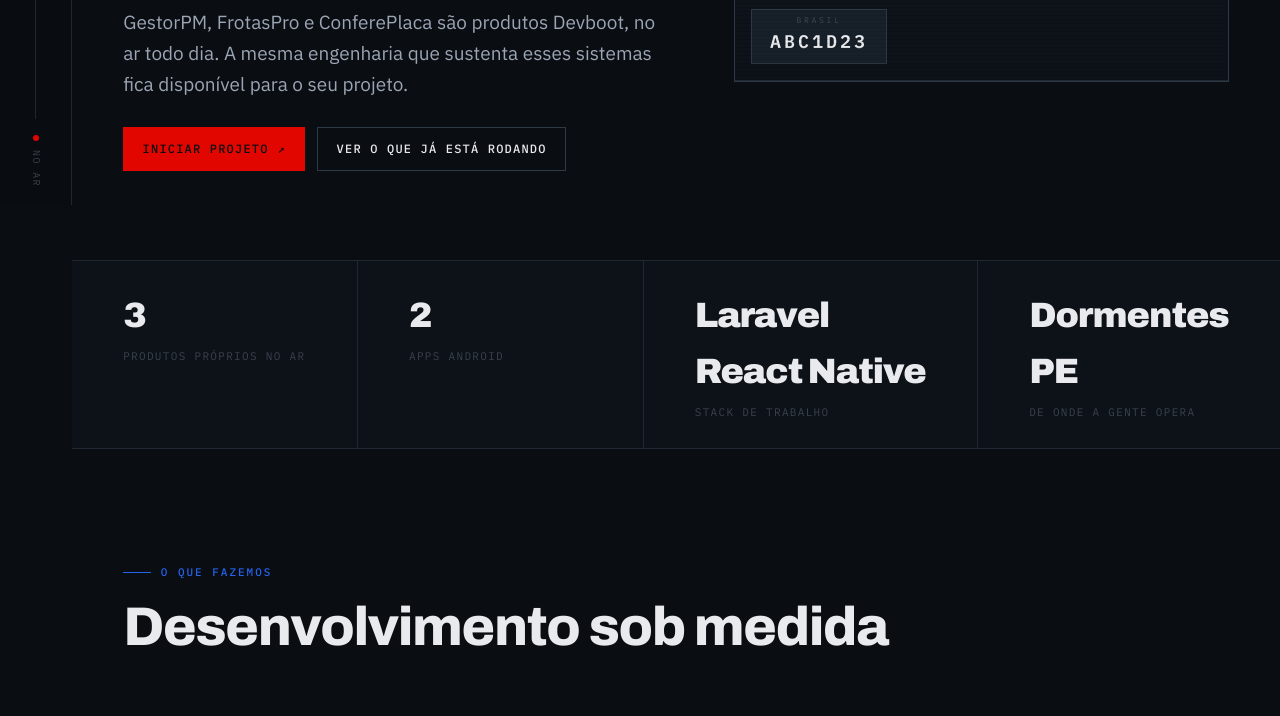
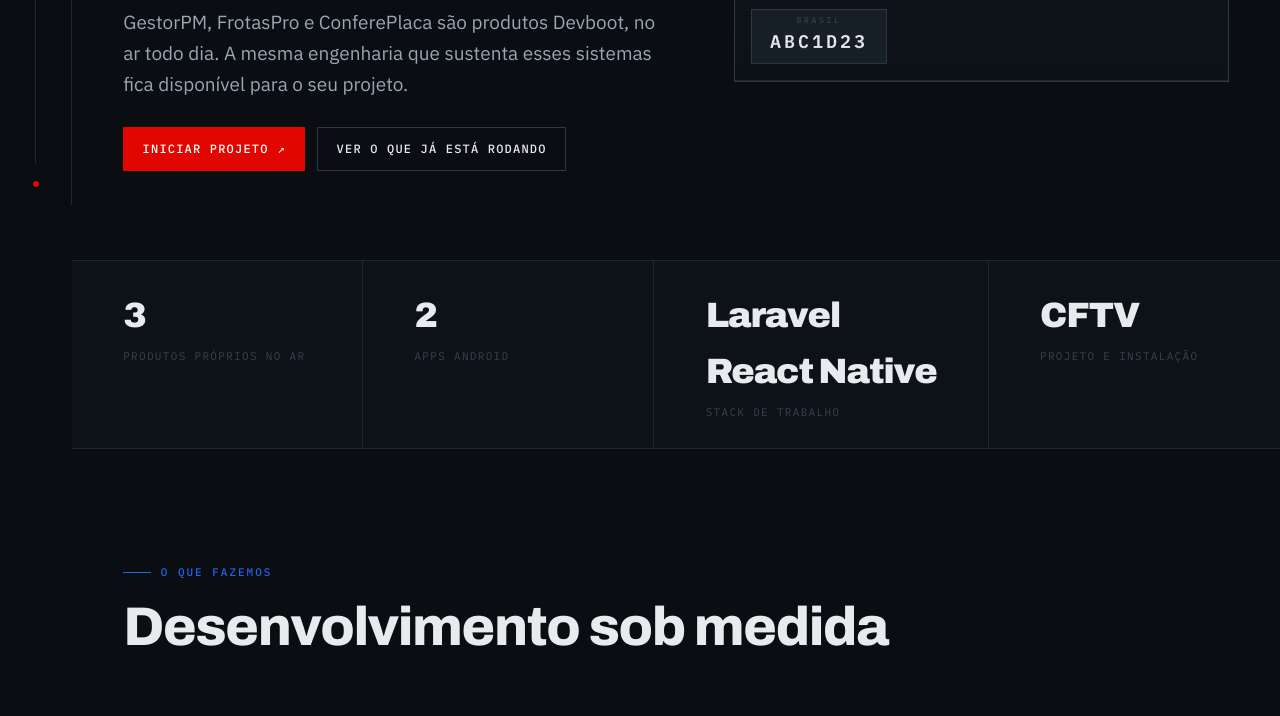
Before and after one commit to giluansouza/devboot-site3, a plain HTML site: page design/v2-sinal-duplo.html in a window 1280 px wide. Shown: the part 595-1311 px from the top of the page. Drawn offline with Linux system fonts and the light colour scheme.

Commit message:
design: ajustes de revisao nas duas variacoes
- rail: mantem a barra de progresso e o ponto vivo, remove os rotulos
  "DORMENTES · PE" e "NO AR"; a barra agora comeca no topo
- botao: texto passa de var(--ground) (quase preto azulado, sujava o
  vermelho) para branco — ~5:1 de contraste sobre #E10600
- faixa: o card de localizacao vira "CFTV / Projeto e instalacao", que
  acrescenta a frente de trabalho que faltava em vez de repetir a stack

Co-Authored-By: Claude Opus 5 (1M context) <noreply@anthropic.com>
Claude-Session: https://claude.ai/code/session_01Ub7hYMU4BSD3ZvjrYTkugA

```diff
--- a/design/v2-sinal-duplo.html
+++ b/design/v2-sinal-duplo.html
@@ -178,7 +178,9 @@ body {
   text-decoration: none;
   padding: 0.7rem 1.15rem;
   border: 1px solid var(--signal);
-  color: var(--ground);
+  /* branco sobre #E10600 da ~5:1 de contraste; var(--ground) deixava o texto
+     quase preto e sujava o vermelho */
+  color: #fff;
   background: var(--signal);
   transition: background 0.2s, transform 0.15s, box-shadow 0.2s;
 }
@@ -200,7 +202,7 @@ body {
   color: var(--ink);
   box-shadow: none;
 }
-.btn--paper { color: var(--paper); }
+.btn--paper { color: #fff; }
 .btn--paper-ghost {
   background: transparent;
   color: var(--paper-ink);
@@ -244,15 +246,7 @@ body {
   pointer-events: none;
   background: color-mix(in srgb, var(--ground) 55%, transparent);
 }
-.rail-tick {
-  font-family: var(--f-mono);
-  font-size: 0.625rem;
-  letter-spacing: 0.14em;
-  color: var(--ink-3);
-  writing-mode: vertical-rl;
-  text-orientation: mixed;
-}
-.rail-live { display: flex; flex-direction: column; align-items: center; gap: 0.6rem; }
+.rail-live { display: flex; align-items: center; }
 .dot {
   width: 6px; height: 6px;
   border-radius: 50%;
@@ -268,7 +262,7 @@ body {
 .rail-progress {
   width: 1px;
   flex: 1;
-  margin: 1rem 0;
+  margin: 0 0 1.1rem;
   background: var(--line);
   position: relative;
 }
@@ -838,9 +832,8 @@ body {
 <div class="grid-bg"></div>
 
 <aside class="rail" aria-hidden="true">
-  <span class="rail-tick">DORMENTES · PE</span>
   <div class="rail-progress"></div>
-  <div class="rail-live"><span class="dot"></span><span class="rail-tick">NO AR</span></div>
+  <div class="rail-live"><span class="dot"></span></div>
 </aside>
 
 <div class="shell" style="padding-left: var(--rail);">
@@ -935,7 +928,7 @@ body {
         <div class="stat"><b data-count="3">0</b><span>Produtos próprios no ar</span></div>
         <div class="stat"><b data-count="2">0</b><span>Apps Android</span></div>
         <div class="stat"><b>Laravel<br>React&nbsp;Native</b><span>Stack de trabalho</span></div>
-        <div class="stat"><b>Dormentes<br>PE</b><span>De onde a gente opera</span></div>
+        <div class="stat"><b>CFTV</b><span>Projeto e instalação</span></div>
       </div>
     </section>
 
```
Also changed, not shown: design/v2-sinal.html (+8 -15 lines).
